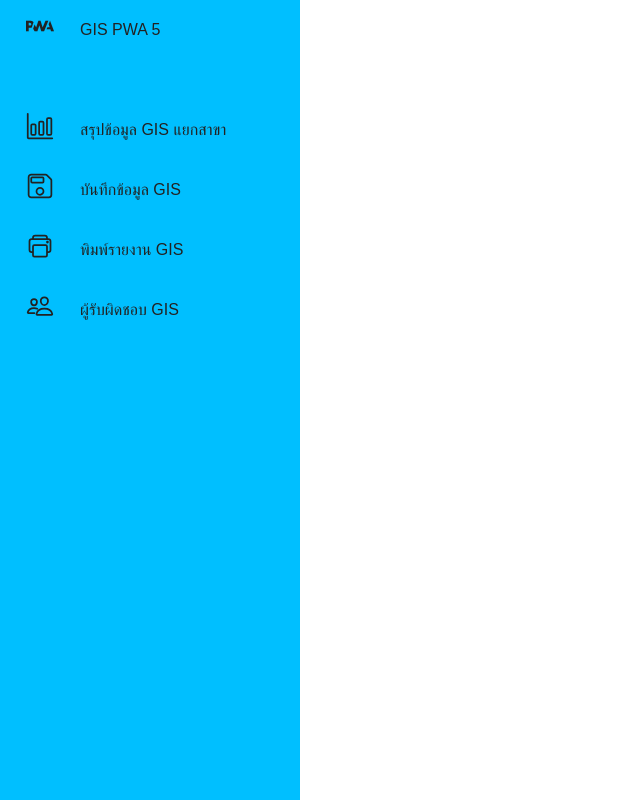
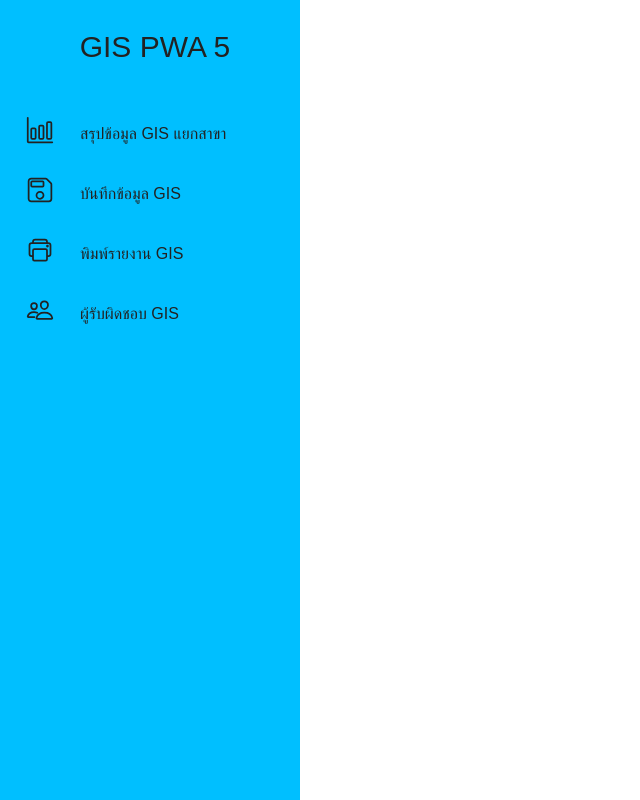
Before and after one commit to THIN091/thin091.github.io, a plain HTML site: page Report/index.html in a window 1280 px wide. Shown: the whole page, without its empty margins (0-640 px from the left). Drawn offline with nearby package versions, Linux system fonts and the light colour scheme; a web font is replaced by a local one.

Commit message:
Add files via upload

```diff
--- a/Report/index.html
+++ b/Report/index.html
@@ -16,8 +16,7 @@
             <ul>
                 <li>
                     <a href="#">
-                        <span class="icon"><ion-icon name="logo-pwa"></ion-icon></span>
-                        <span class="title">GIS PWA 5</span>
+                        <span class="center">GIS PWA 5</span>
                     </a>
                 </li>
                 <li>
--- a/Report/style.css
+++ b/Report/style.css
@@ -41,6 +41,15 @@ body
     left: 0;
     width: 100%;
 }
+.center
+{
+    position: relative;
+    margin-top: 30px;
+    top: 50%;
+    width: 100%;
+    text-align: center;
+    font-size: 30px;
+}
 .navigation ul li
 {
     position: relative;
@@ -57,6 +66,7 @@ body
 {
     margin-bottom: 40px;
     pointer-events: none;
+
 }
 .navigation ul li a
 {
```
